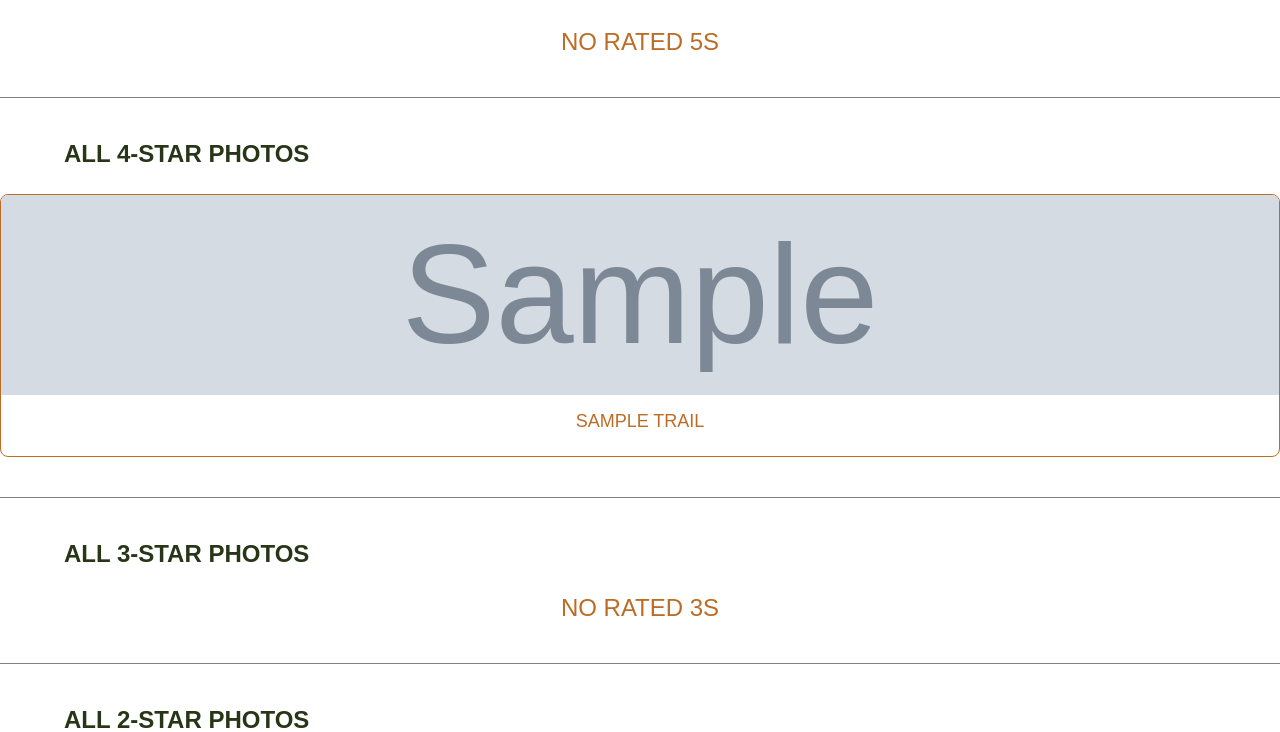
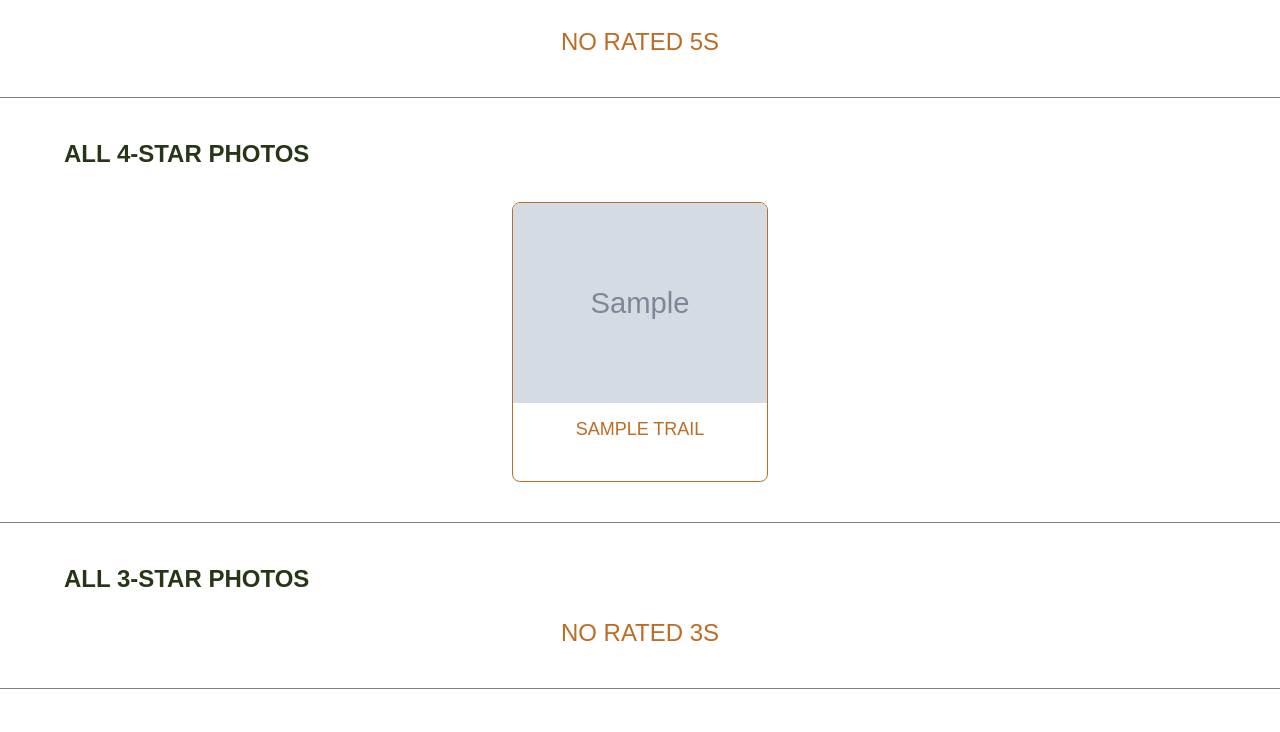
Before and after one commit to DouglasHeinan/tamarack-treks, a Flask app: page /user_profile/1/rated_photos in a window 1280 px wide. Shown: the part 244-976 px from the top of the page. Run offline with Flask 2, Linux system fonts and the light colour scheme; tables that the repository leaves empty hold one stand-in row (values such as "Sample post"); grey boxes marked "Sample" are stand-in pictures; some libraries are stand-ins or nearby versions; some web fonts are replaced.

Commit message:
updated css for profile-rated-pics page

```diff
--- a/hiking_blog/profiles/templates/user_profile.html
+++ b/hiking_blog/profiles/templates/user_profile.html
@@ -195,7 +195,7 @@
                     {% endfor %}
                 </div>
             </div>
-            {% if recent_trail_comments == [] %}
+            {% if recent_gear_comments == [] %}
             <h5 class="small-section-font">No gear comments submitted</h5>
             {% else %}
             <div class="view-all-links-big-screen">
--- a/hiking_blog/profiles/templates/user_profile_rated_pics.html
+++ b/hiking_blog/profiles/templates/user_profile_rated_pics.html
@@ -11,9 +11,9 @@
                 <h5 class="profile-title">All 5-star photos</h5>
             </div>
             {% if five_photos %}
-            <div class="favorite-container">
+            <div class="profile-sub-container profile-content-container">
                 {% for pic in five_photos %}
-                <div class="card card-border my-2 favorite-card">
+                <div class="card card-border my-2 favorite-trail-card">
                     <a class="no-underline" href="{{ url_for('trail_bp.view_trail',db_id=pic.rated_pic.parent_trail_posts.id) }}">
                         <img class="favorite-card-img-top zoom-img img-fluid" src="{{ url_for('trail_bp.display_trail_pics', file_name=pic.rated_pic.img)  }}">
                         <div class="card-body">
@@ -35,9 +35,9 @@
                 <h5 class="profile-title">All 4-star photos</h5>
             </div>
             {% if four_photos %}
-            <div class="favorite-container">
+            <div class="profile-sub-container profile-content-container">
                 {% for pic in four_photos %}
-                <div class="card card-border my-2 favorite-card">
+                <div class="card card-border my-2 favorite-trail-card">
                     <a class="no-underline" href="{{ url_for('trail_bp.view_trail',db_id=pic.rated_pic.parent_trail_posts.id) }}">
                         <img class="favorite-card-img-top zoom-img img-fluid" src="{{ url_for('trail_bp.display_trail_pics', file_name=pic.rated_pic.img)  }}">
                         <div class="card-body">
@@ -59,9 +59,9 @@
                 <h5 class="profile-title">All 3-star photos</h5>
             </div>
             {% if three_photos %}
-            <div class="favorite-container">
+            <div class="profile-sub-container profile-content-container">
                 {% for pic in three_photos %}
-                <div class="card card-border my-2 favorite-card">
+                <div class="card card-border my-2 favorite-trail-card">
                     <a class="no-underline" href="{{ url_for('trail_bp.view_trail',db_id=pic.rated_pic.parent_trail_posts.id) }}">
                         <img class="favorite-card-img-top zoom-img img-fluid" src="{{ url_for('trail_bp.display_trail_pics', file_name=pic.rated_pic.img)  }}">
                         <div class="card-body">
@@ -83,9 +83,9 @@
                 <h5 class="profile-title">All 2-star photos</h5>
             </div>
             {% if two_photos %}
-            <div class="favorite-container">
+            <div class="profile-sub-container profile-content-container">
                 {% for pic in two_photos %}
-                <div class="card card-border my-2 favorite-card">
+                <div class="card card-border my-2 favorite-trail-card">
                     <a class="no-underline" href="{{ url_for('trail_bp.view_trail',db_id=pic.rated_pic.parent_trail_posts.id) }}">
                         <img class="favorite-card-img-top zoom-img img-fluid" src="{{ url_for('trail_bp.display_trail_pics', file_name=pic.rated_pic.img)  }}">
                         <div class="card-body">
@@ -107,9 +107,9 @@
                 <h5 class="profile-title">All 1-star photos</h5>
             </div>
             {% if one_photos %}
-            <div class="favorite-container">
+            <div class="profile-sub-container profile-content-container">
                 {% for pic in one_photos %}
-                <div class="card card-border my-2 favorite-card">
+                <div class="card card-border my-2 favorite-trail-card">
                     <a class="no-underline" href="{{ url_for('trail_bp.view_trail',db_id=pic.rated_pic.parent_trail_posts.id) }}">
                         <img class="favorite-card-img-top zoom-img img-fluid" src="{{ url_for('trail_bp.display_trail_pics', file_name=pic.rated_pic.img)  }}">
                         <div class="card-body">
--- a/hiking_blog/static/css/styles.css
+++ b/hiking_blog/static/css/styles.css
@@ -1165,6 +1165,14 @@ a.trail-carousel-font:hover {
     }
 }
 
+@media (max-width:768px) {
+    .view-all-links-align {
+        margin: 1em auto 0;
+        text-align: center;
+        width: 100%;
+    }
+}
+
 @media (max-width:576px) {
     body {
         padding-top: 3em;
@@ -1227,12 +1235,6 @@ a.trail-carousel-font:hover {
     .view-all-links-big-screen {
         display: flex;
         justify-content: flex-end;
-    }
-}
-
-@media (max-width:576px) {
-    .view-all-links-align {
-
     }
 }
 
@@ -1633,13 +1635,12 @@ a.trail-carousel-font:hover {
     .profile-title {
         margin: 0.5em 1em 0;
     }
-    .view-all-links-align {
-        margin: 0.5em auto 0;
-        text-align: center;
-        width: 100%;
-    }
     .favorite-gear-card, .favorite-trail-card {
         width: 40%;
+    }
+    .section-title-filter-button-container {
+        flex-direction: column;
+        margin-bottom: 1em;
     }
 }
 
```
Also changed, not shown: hiking_blog/profiles/templates/view_submitted_photos.html (+4 -4 lines).
